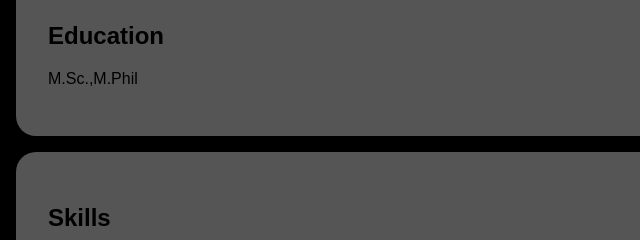
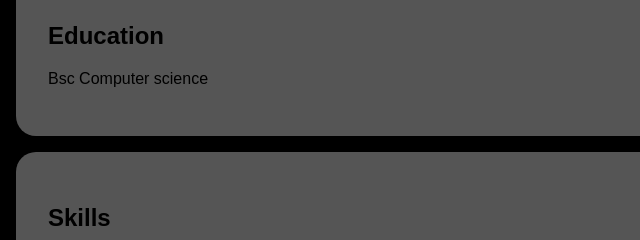
Before and after one commit to kani759/Digital_portfolio, a plain HTML site: page index.html in a window 1280 px wide. Shown: the part 512-752 px from the top of the page, 0-640 px from the left. Drawn offline with Linux system fonts and the light colour scheme.

Commit message:
Update index.html

```diff
--- a/index.html
+++ b/index.html
@@ -122,7 +122,7 @@
     <section id="education">
         <div class="section-content">
             <h2>Education</h2>
-            <p>M.Sc.,M.Phil</p>
+            <p>Bsc Computer science </p>
 
 
         </div>
```
